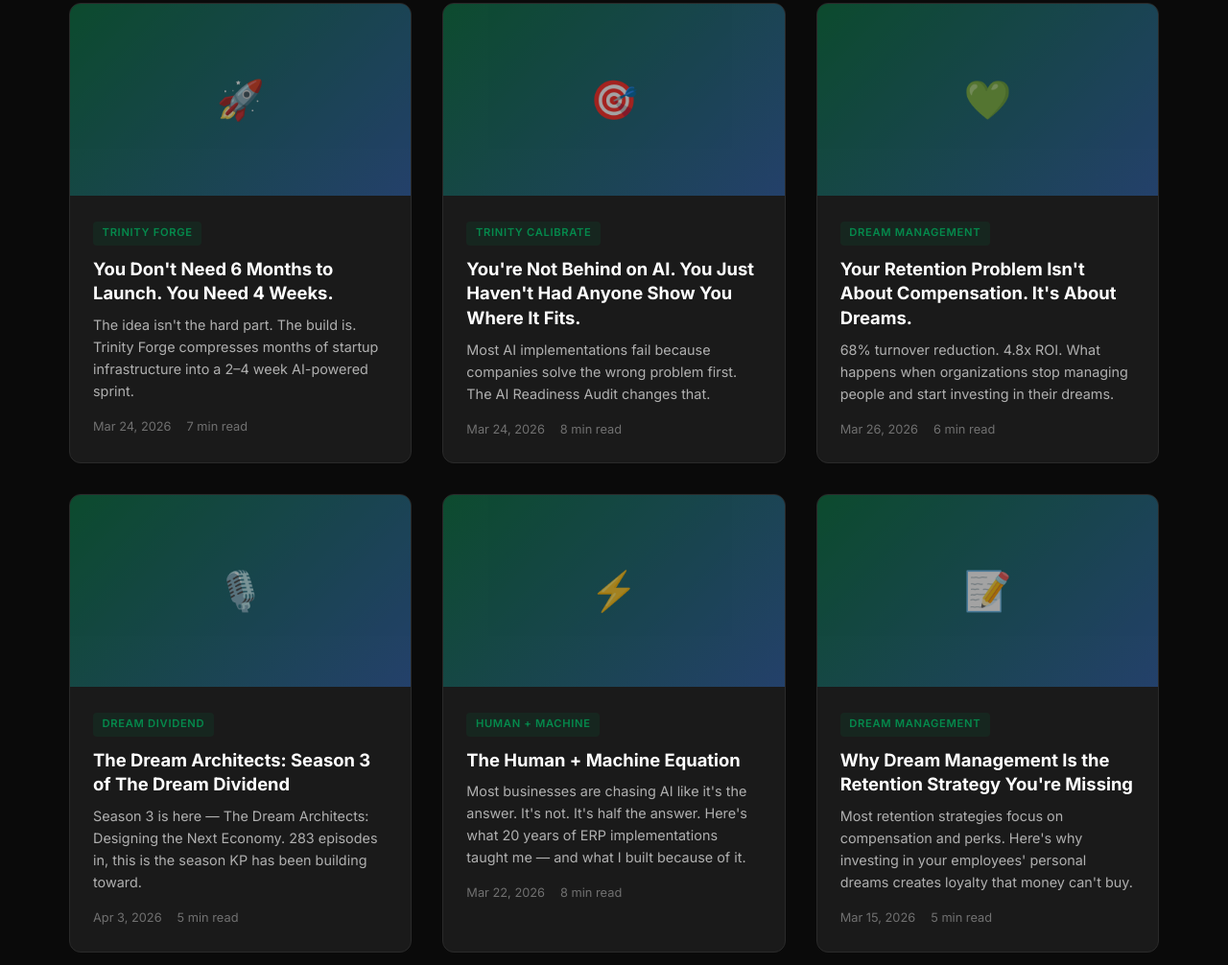
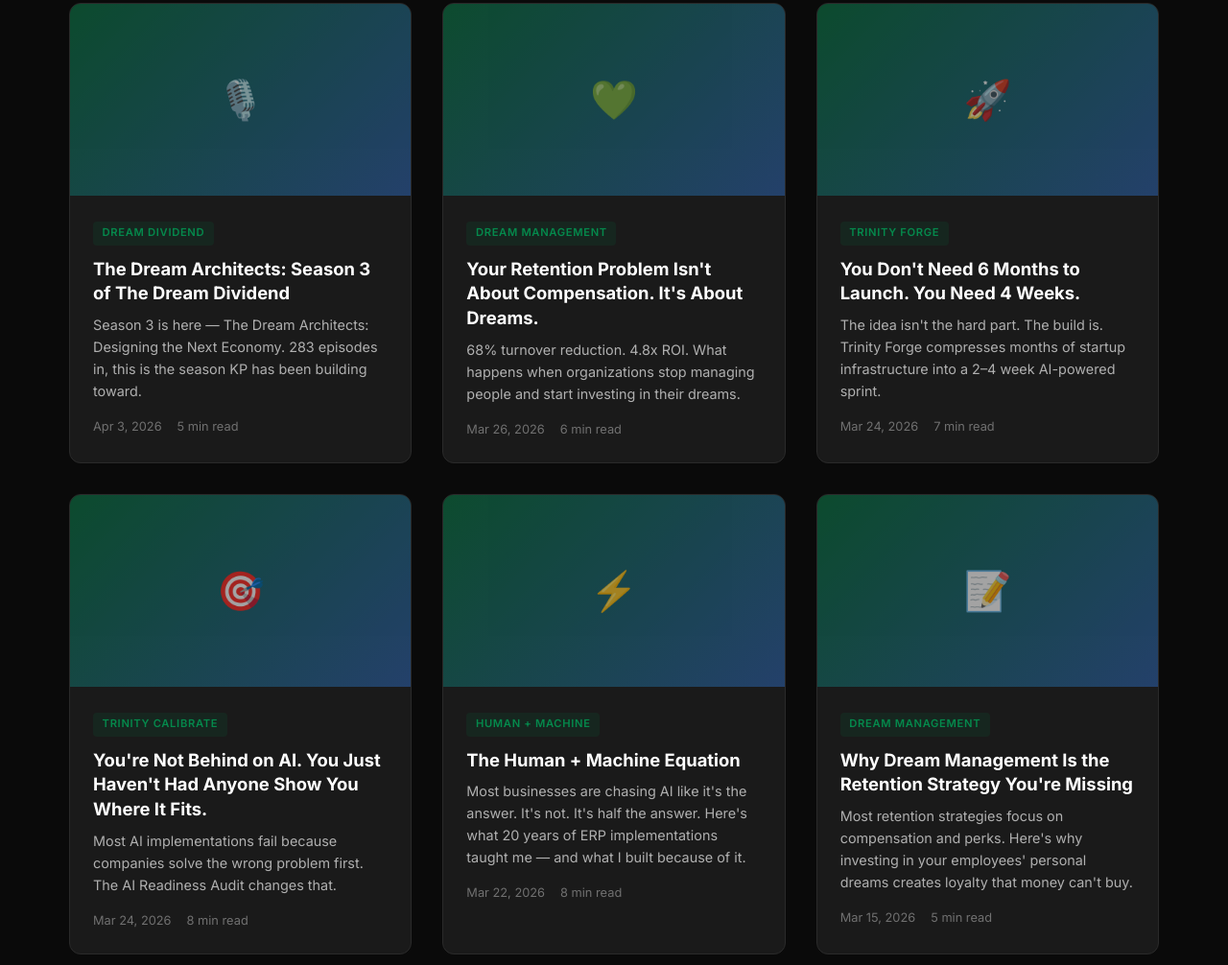
Before and after one commit to ktpatrick1-aim/trinity-one-consulting, a website: page blog/index.html in a window 1280 px wide. Shown: the part 354-1360 px from the top of the page at 96% size. Drawn offline with Linux system fonts and the light colour scheme.

Commit message:
Add dynamic blog index system with posts.json manifest
- Create blog/posts.json with metadata for all 8 existing blog posts
- Update blog/index.html to fetch posts.json and render cards dynamically
- Add excerpt, tag, icon, readTime fields to blog items in content-schedule.json
- Update scheduled-publish.js to update posts.json via GitHub API after each blog deploy

Co-Authored-By: Claude Opus 4.6 (1M context) <noreply@anthropic.com>

```diff
--- a/blog/index.html
+++ b/blog/index.html
@@ -46,115 +46,46 @@
   <!-- Blog Posts -->
   <section style="padding-top: 0;">
     <div class="container">
-      <div class="blog-list">
-
-        <div class="blog-card">
-          <div class="blog-card-image">🚀</div>
-          <div class="blog-card-body">
-            <div class="blog-tag">Trinity Forge</div>
-            <h3><a href="you-dont-need-6-months-to-launch.html">You Don't Need 6 Months to Launch. You Need 4 Weeks.</a></h3>
-            <p class="blog-excerpt">The idea isn't the hard part. The build is. Trinity Forge compresses months of startup infrastructure into a 2–4 week AI-powered sprint.</p>
-            <div class="blog-meta">
-              <span>Mar 24, 2026</span>
-              <span>7 min read</span>
-            </div>
-          </div>
-        </div>
-
-        <div class="blog-card">
-          <div class="blog-card-image">🎯</div>
-          <div class="blog-card-body">
-            <div class="blog-tag">Trinity Calibrate</div>
-            <h3><a href="youre-not-behind-on-ai.html">You're Not Behind on AI. You Just Haven't Had Anyone Show You Where It Fits.</a></h3>
-            <p class="blog-excerpt">Most AI implementations fail because companies solve the wrong problem first. The AI Readiness Audit changes that.</p>
-            <div class="blog-meta">
-              <span>Mar 24, 2026</span>
-              <span>8 min read</span>
-            </div>
-          </div>
-        </div>
-
-        <div class="blog-card">
-          <div class="blog-card-image">💚</div>
-          <div class="blog-card-body">
-            <div class="blog-tag">Dream Management</div>
-            <h3><a href="retention-problem-isnt-about-compensation.html">Your Retention Problem Isn't About Compensation. It's About Dreams.</a></h3>
-            <p class="blog-excerpt">68% turnover reduction. 4.8x ROI. What happens when organizations stop managing people and start investing in their dreams.</p>
-            <div class="blog-meta">
-              <span>Mar 26, 2026</span>
-              <span>6 min read</span>
-            </div>
-          </div>
-        </div>
-
-        <div class="blog-card">
-          <div class="blog-card-image">🎙️</div>
-          <div class="blog-card-body">
-            <div class="blog-tag">Dream Dividend</div>
-            <h3><a href="the-dream-architects-season-3.html">The Dream Architects: Season 3 of The Dream Dividend</a></h3>
-            <p class="blog-excerpt">Season 3 is here — The Dream Architects: Designing the Next Economy. 283 episodes in, this is the season KP has been building toward.</p>
-            <div class="blog-meta">
-              <span>Apr 3, 2026</span>
-              <span>5 min read</span>
-            </div>
-          </div>
-        </div>
-
-        <div class="blog-card">
-          <div class="blog-card-image">⚡</div>
-          <div class="blog-card-body">
-            <div class="blog-tag">Human + Machine</div>
-            <h3><a href="the-human-machine-equation.html">The Human + Machine Equation</a></h3>
-            <p class="blog-excerpt">Most businesses are chasing AI like it's the answer. It's not. It's half the answer. Here's what 20 years of ERP implementations taught me — and what I built because of it.</p>
-            <div class="blog-meta">
-              <span>Mar 22, 2026</span>
-              <span>8 min read</span>
-            </div>
-          </div>
-        </div>
-
-        <div class="blog-card">
-          <div class="blog-card-image">📝</div>
-          <div class="blog-card-body">
-            <div class="blog-tag">Dream Management</div>
-            <h3><a href="why-dream-management-works.html">Why Dream Management Is the Retention Strategy You're Missing</a></h3>
-            <p class="blog-excerpt">Most retention strategies focus on compensation and perks. Here's why investing in your employees' personal dreams creates loyalty that money can't buy.</p>
-            <div class="blog-meta">
-              <span>Mar 15, 2026</span>
-              <span>5 min read</span>
-            </div>
-          </div>
-        </div>
-
-        <div class="blog-card">
-          <div class="blog-card-image">🤖</div>
-          <div class="blog-card-body">
-            <div class="blog-tag">AI & Automation</div>
-            <h3><a href="ai-for-small-business.html">AI Isn't Just for Enterprise — How Small Businesses Can Start Today</a></h3>
-            <p class="blog-excerpt">You don't need a massive budget to leverage AI. Practical steps for small and mid-size organizations to start automating intelligently.</p>
-            <div class="blog-meta">
-              <span>Mar 8, 2026</span>
-              <span>4 min read</span>
-            </div>
-          </div>
-        </div>
-
-        <div class="blog-card">
-          <div class="blog-card-image">🏢</div>
-          <div class="blog-card-body">
-            <div class="blog-tag">Culture</div>
-            <h3><a href="culture-eats-strategy.html">Culture Eats Strategy for Breakfast — And Here's the Proof</a></h3>
-            <p class="blog-excerpt">Data-driven evidence that organizational culture is the single biggest predictor of long-term business performance.</p>
-            <div class="blog-meta">
-              <span>Feb 28, 2026</span>
-              <span>6 min read</span>
-            </div>
-          </div>
-        </div>
-
+      <div class="blog-list" id="blog-list">
+        <!-- Blog cards rendered dynamically from posts.json -->
       </div>
     </div>
   </section>
+
+  <script>
+    (function() {
+      function formatDate(dateStr) {
+        const d = new Date(dateStr + 'T00:00:00');
+        const months = ['Jan','Feb','Mar','Apr','May','Jun','Jul','Aug','Sep','Oct','Nov','Dec'];
+        return months[d.getMonth()] + ' ' + d.getDate() + ', ' + d.getFullYear();
+      }
+
+      function renderCard(post) {
+        return '<div class="blog-card">' +
+          '<div class="blog-card-image">' + post.icon + '</div>' +
+          '<div class="blog-card-body">' +
+            '<div class="blog-tag">' + post.tag + '</div>' +
+            '<h3><a href="' + post.slug + '.html">' + post.title + '</a></h3>' +
+            '<p class="blog-excerpt">' + post.excerpt + '</p>' +
+            '<div class="blog-meta">' +
+              '<span>' + formatDate(post.date) + '</span>' +
+              '<span>' + post.readTime + ' read</span>' +
+            '</div>' +
+          '</div>' +
+        '</div>';
+      }
+
+      fetch('posts.json')
+        .then(function(res) { return res.json(); })
+        .then(function(posts) {
+          var container = document.getElementById('blog-list');
+          container.innerHTML = posts.map(renderCard).join('');
+        })
+        .catch(function(err) {
+          console.error('Failed to load blog posts:', err);
+        });
+    })();
+  </script>
 
   <!-- Footer -->
   <footer class="footer">
--- /dev/null
+++ b/blog/posts.json
@@ -0,0 +1,74 @@
+[
+  {
+    "slug": "the-dream-architects-season-3",
+    "title": "The Dream Architects: Season 3 of The Dream Dividend",
+    "excerpt": "Season 3 is here \u2014 The Dream Architects: Designing the Next Economy. 283 episodes in, this is the season KP has been building toward.",
+    "tag": "Dream Dividend",
+    "date": "2026-04-03",
+    "readTime": "5 min",
+    "icon": "\ud83c\udf99\ufe0f"
+  },
+  {
+    "slug": "retention-problem-isnt-about-compensation",
+    "title": "Your Retention Problem Isn't About Compensation. It's About Dreams.",
+    "excerpt": "68% turnover reduction. 4.8x ROI. What happens when organizations stop managing people and start investing in their dreams.",
+    "tag": "Dream Management",
+    "date": "2026-03-26",
+    "readTime": "6 min",
+    "icon": "\ud83d\udc9a"
+  },
+  {
+    "slug": "you-dont-need-6-months-to-launch",
+    "title": "You Don't Need 6 Months to Launch. You Need 4 Weeks.",
+    "excerpt": "The idea isn't the hard part. The build is. Trinity Forge compresses months of startup infrastructure into a 2\u20134 week AI-powered sprint.",
+    "tag": "Trinity Forge",
+    "date": "2026-03-24",
+    "readTime": "7 min",
+    "icon": "\ud83d\ude80"
+  },
+  {
+    "slug": "youre-not-behind-on-ai",
+    "title": "You're Not Behind on AI. You Just Haven't Had Anyone Show You Where It Fits.",
+    "excerpt": "Most AI implementations fail because companies solve the wrong problem first. The AI Readiness Audit changes that.",
+    "tag": "Trinity Calibrate",
+    "date": "2026-03-24",
+    "readTime": "8 min",
+    "icon": "\ud83c\udfaf"
+  },
+  {
+    "slug": "the-human-machine-equation",
+    "title": "The Human + Machine Equation",
+    "excerpt": "Most businesses are chasing AI like it's the answer. It's not. It's half the answer. Here's what 20 years of ERP implementations taught me \u2014 and what I built because of it.",
+    "tag": "Human + Machine",
+    "date": "2026-03-22",
+    "readTime": "8 min",
+    "icon": "\u26a1"
+  },
+  {
+    "slug": "why-dream-management-works",
+    "title": "Why Dream Management Is the Retention Strategy You're Missing",
+    "excerpt": "Most retention strategies focus on compensation and perks. Here's why investing in your employees' personal dreams creates loyalty that money can't buy.",
+    "tag": "Dream Management",
+    "date": "2026-03-15",
+    "readTime": "5 min",
+    "icon": "\ud83d\udcdd"
+  },
+  {
+    "slug": "ai-for-small-business",
+    "title": "AI Isn't Just for Enterprise \u2014 How Small Businesses Can Start Today",
+    "excerpt": "You don't need a massive budget to leverage AI. Practical steps for small and mid-size organizations to start automating intelligently.",
+    "tag": "AI & Automation",
+    "date": "2026-03-08",
+    "readTime": "4 min",
+    "icon": "\ud83e\udd16"
+  },
+  {
+    "slug": "culture-eats-strategy",
+    "title": "Culture Eats Strategy for Breakfast \u2014 And Here's the Proof",
+    "excerpt": "Data-driven evidence that organizational culture is the single biggest predictor of long-term business performance.",
+    "tag": "Culture",
+    "date": "2026-02-28",
+    "readTime": "6 min",
+    "icon": "\ud83c\udfe2"
+  }
+]
```
Also changed, not shown: functions/content-schedule.json (+16 -0 lines), functions/scheduled-publish.js (+88 -1 lines).
